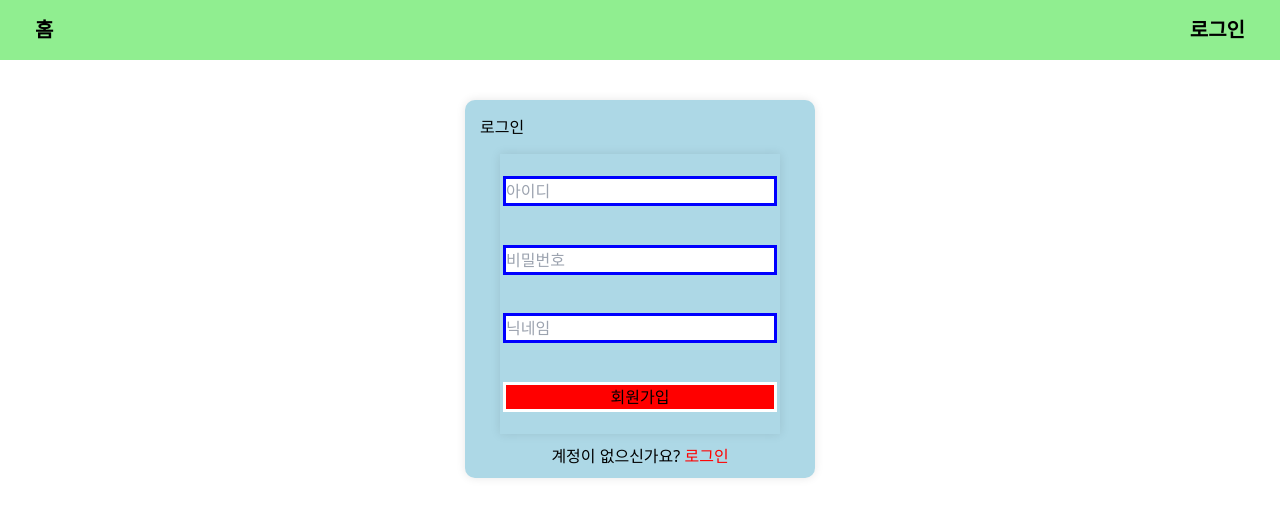
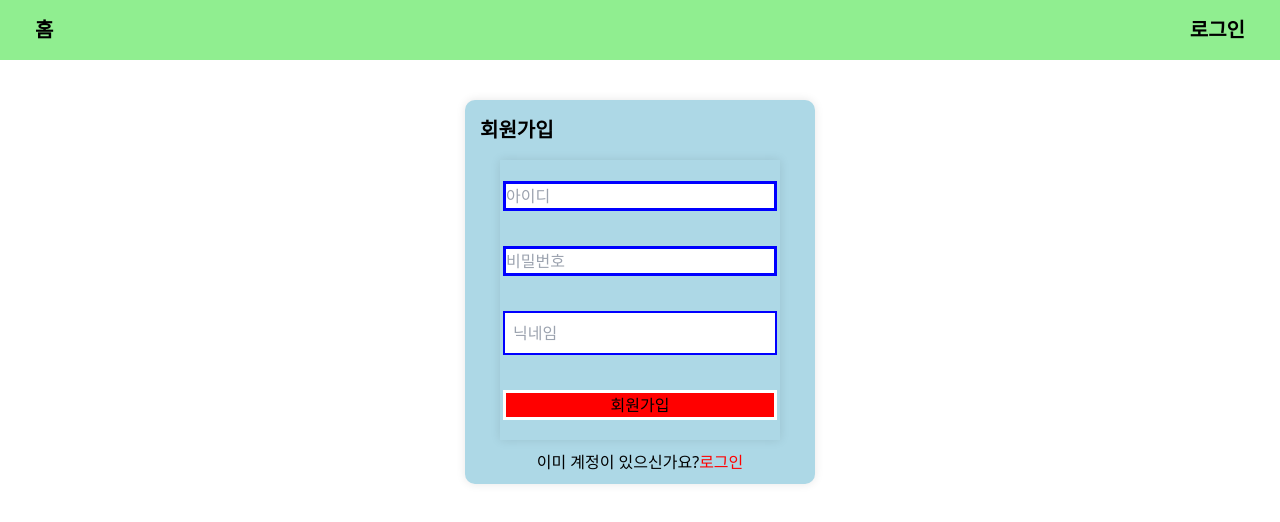
Before and after one commit to JungminLee97/mbti-indiviual-project, a React (Vite) app: page /signup in a window 1280 px wide. Shown: the top 522 px of the page. Built offline with nearby package versions, Linux system fonts and the light colour scheme.

Commit message:
feat: react prop-types off 설정완료, AuthForm태그 컴포넌트화 하여 사용하기 완료

```diff
--- a/src/App.jsx
+++ b/src/App.jsx
@@ -1,38 +1,7 @@
-import { BrowserRouter, Route, Routes, useLocation } from "react-router";
-import Home from "./pages/Home";
-import Login from "./pages/Login";
-import Profile from "./pages/Profile";
-import Signup from "./pages/Signup";
-import Test from "./pages/Test";
-import TestResult from "./pages/TestResult ";
-import Headerbar from "./components/Headerbar";
-
-function Layout() {
-  const location = useLocation();
-  const checkingIncludePathName = ["/", "/login", "/signup"].includes(
-    location.pathname
-  );
-  return (
-    <>
-      {checkingIncludePathName && <Headerbar />}
-      <Routes>
-        <Route path="/" element={<Home />} />
-        <Route path="/login" element={<Login />} />
-        <Route path="/profile" element={<Profile />} />
-        <Route path="/signup" element={<Signup />} />
-        <Route path="/test" element={<Test />} />
-        <Route path="/testResult" element={<TestResult />} />
-      </Routes>
-    </>
-  );
-}
+import Router from "./shared/Router";
 
 function App() {
-  return (
-    <BrowserRouter>
-      <Layout />
-    </BrowserRouter>
-  );
+  return <Router />;
 }
 
 export default App;
--- a/src/components/AuthForm.jsx
+++ b/src/components/AuthForm.jsx
@@ -1,12 +1,19 @@
+import { Link } from "react-router";
 import { useState } from "react";
-import { Link } from "react-router";
-
-const AuthForm = () => {
+const AuthForm = ({ mode }) => {
   const [id, setId] = useState("");
   const [password, setPassword] = useState("");
+  const [nickname, setNickname] = useState("");
+
+  const isSignup = mode === "signup";
 
   const handleSubmit = (e) => {
     e.preventDefault();
+    if (isSignup) {
+      console.log("회원가입:", { id, password, nickname });
+    } else {
+      console.log("로그인:", { id, password });
+    }
   };
 
   return (
@@ -37,8 +44,9 @@ const AuthForm = () => {
               fontWeight: "bold",
             }}
           >
-            로그인
+            {isSignup ? "회원가입" : "로그인"}
           </h1>
+          <form onSubmit={handleSubmit}>
             <div
               style={{
                 display: "flex",
@@ -51,19 +59,28 @@ const AuthForm = () => {
                 boxShadow: "0 0 10px 0 rgba(0,0,0,0.1)",
               }}
             >
-            <form onSubmit={handleSubmit}>
               <input
                 style={{ border: "3px solid blue" }}
                 placeholder="아이디"
+                type="text"
                 value={id}
                 onChange={(e) => setId(e.target.value)}
               ></input>
               <input
                 style={{ border: "3px solid blue" }}
                 placeholder="비밀번호"
+                type="password"
                 value={password}
                 onChange={(e) => setPassword(e.target.value)}
               ></input>
+              {isSignup && (
+                <input
+                  style={{ border: "2px solid blue", padding: "8px" }}
+                  placeholder="닉네임"
+                  value={nickname}
+                  onChange={(e) => setNickname(e.target.value)}
+                />
+              )}
               <button
                 type="submit"
                 style={{
@@ -71,15 +88,15 @@ const AuthForm = () => {
                   border: "3px solid white",
                 }}
               >
-                로그인
+                {isSignup ? "회원가입" : "로그인"}
               </button>
+            </div>
           </form>
-          </div>
           <h4 style={{ textAlign: "center", margin: "10px" }}>
-            계정이 없으신가요?{" "}
-            <Link style={{ color: "red" }} to={"/signup"}>
-              회원가입
-            </Link>{" "}
+            {isSignup ? "이미 계정이 있으신가요?" : "계정이 없으신가요?"}
+            <Link style={{ color: "red" }} to={isSignup ? "/login" : "/signup"}>
+              {isSignup ? "로그인" : "회원가입"}
+            </Link>
           </h4>
         </div>
       </div>
--- a/src/pages/Login.jsx
+++ b/src/pages/Login.jsx
@@ -3,7 +3,7 @@ import AuthForm from "../components/AuthForm";
 const Login = () => {
   return (
     <>
-      <AuthForm />
+      <AuthForm mode="login" />
     </>
   );
 };
--- a/src/pages/Signup.jsx
+++ b/src/pages/Signup.jsx
@@ -1,76 +1,9 @@
-import { Link } from "react-router";
+import AuthForm from "../components/AuthForm";
 
 const Signup = () => {
   return (
     <>
-      <div
-        style={{
-          display: "flex",
-          justifyContent: "center",
-          alignItems: "center",
-        }}
-      >
-        <div
-          style={{
-            backgroundColor: "lightblue",
-            width: "auto",
-            minWidth: "350px",
-            height: "auto",
-            minHeight: "350px",
-            marginTop: "40px",
-            borderRadius: "10px",
-            boxShadow: "0 0 10px 0 rgba(0,0,0,0.1)",
-          }}
-        >
-          <h1
-            style={{
-              margin: "15px",
-            }}
-          >
-            로그인
-          </h1>
-          <div
-            style={{
-              display: "flex",
-              flexDirection: "column",
-              width: "280px",
-              height: "280px",
-              justifyContent: "space-around",
-              margin: "auto",
-              border: "3px solid lightblue",
-              boxShadow: "0 0 10px 0 rgba(0,0,0,0.1)",
-            }}
-          >
-            <input
-              style={{ border: "3px solid blue" }}
-              placeholder="아이디"
-            ></input>
-            <input
-              style={{ border: "3px solid blue" }}
-              placeholder="비밀번호"
-            ></input>
-            <input
-              style={{ border: "3px solid blue" }}
-              placeholder="닉네임"
-            ></input>
-
-            <button
-              style={{
-                backgroundColor: "red",
-                border: "3px solid white",
-              }}
-            >
-              회원가입
-            </button>
-          </div>
-          <h4 style={{ textAlign: "center", margin: "10px" }}>
-            계정이 없으신가요?{" "}
-            <Link style={{ color: "red" }} to={"/login"}>
-              로그인
-            </Link>{" "}
-          </h4>
-        </div>
-      </div>
+      <AuthForm mode="signup" />
     </>
   );
 };
--- /dev/null
+++ b/src/shared/Router.jsx
@@ -0,0 +1,39 @@
+import { BrowserRouter, Route, Routes, useLocation } from "react-router-dom";
+import Headerbar from "../components/Headerbar";
+import Home from "../pages/Home";
+import Login from "../pages/Login";
+import Profile from "../pages/Profile";
+import Signup from "../pages/Signup";
+import Test from "../pages/Test";
+import TestResult from "../pages/TestResult";
+
+const RouterComponent = () => {
+  const location = useLocation();
+  const checkingIncludePathName = ["/", "/login", "/signup"].includes(
+    location.pathname
+  );
+
+  return (
+    <>
+      {checkingIncludePathName && <Headerbar />}
+      <Routes>
+        <Route path="/" element={<Home />} />
+        <Route path="/login" element={<Login />} />
+        <Route path="/profile" element={<Profile />} />
+        <Route path="/signup" element={<Signup />} />
+        <Route path="/test" element={<Test />} />
+        <Route path="/testResult" element={<TestResult />} />
+      </Routes>
+    </>
+  );
+};
+
+const Router = () => {
+  return (
+    <BrowserRouter>
+      <RouterComponent />
+    </BrowserRouter>
+  );
+};
+
+export default Router;
```
Also changed, not shown: eslint.config.js (+18 -17 lines), src/pages/TestResult.jsx (renamed from src/pages/TestResult .jsx). Lines whose indentation alone changed are shown as unchanged.
